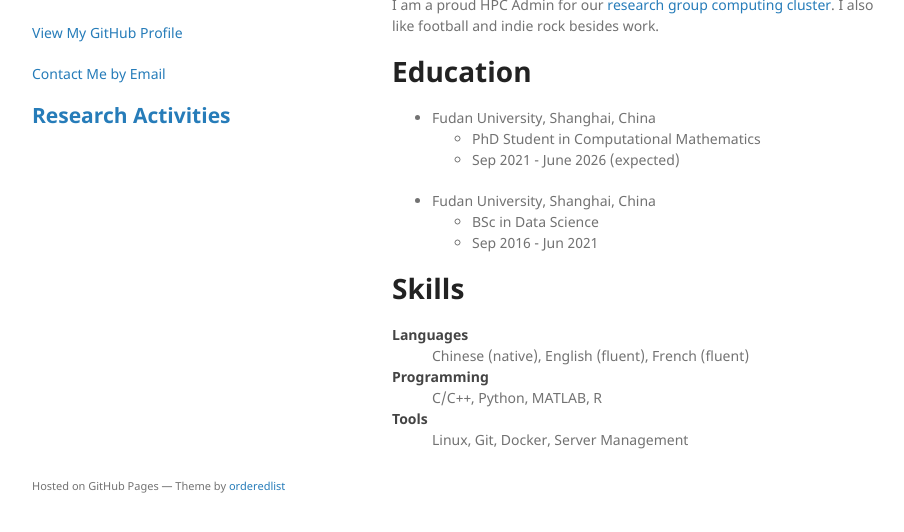
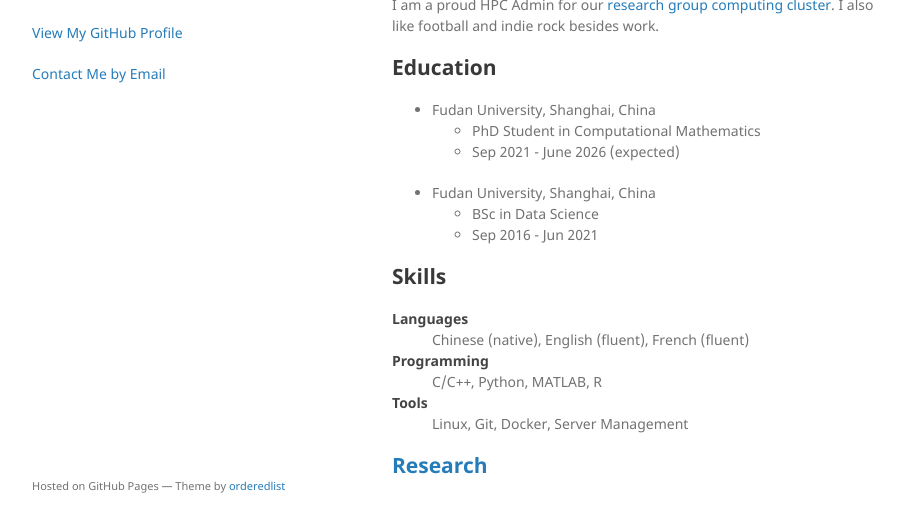
Before and after one commit to ninotreve/ninotreve.github.io, a Jekyll site: the page built from index.md, in a window 1280 px wide, cut to the strip 335-867 px from the top of the page. Shown: the whole strip, without its empty margins (178-1082 px from the left). Built offline with Jekyll 4.4.1, drawn with Linux system fonts in a browser that asks for light colours.

Commit message:
Adjust the format

```diff
--- a/_layouts/default.html
+++ b/_layouts/default.html
@@ -42,7 +42,6 @@
         </ul>
         {% endif %}
 
-        <h2><a href="./research.html"> Research Activities </a></h2>
       </header>
       <section>
 
--- a/index.md
+++ b/index.md
@@ -8,7 +8,7 @@
 
 I am a proud HPC Admin for our [research group computing cluster](https://advancedsolver.com/guide/). I also like football and indie rock besides work.
 
-# Education
+## Education
 
 - Fudan University, Shanghai, China
   - PhD Student in Computational Mathematics
@@ -17,7 +17,7 @@
   - BSc in Data Science
   - Sep 2016 - Jun 2021
 
-# Skills
+## Skills
 
 <dl>
 <dt>Languages</dt>
```
Also changed, not shown: other parts of index.md (+2 -0 lines).
